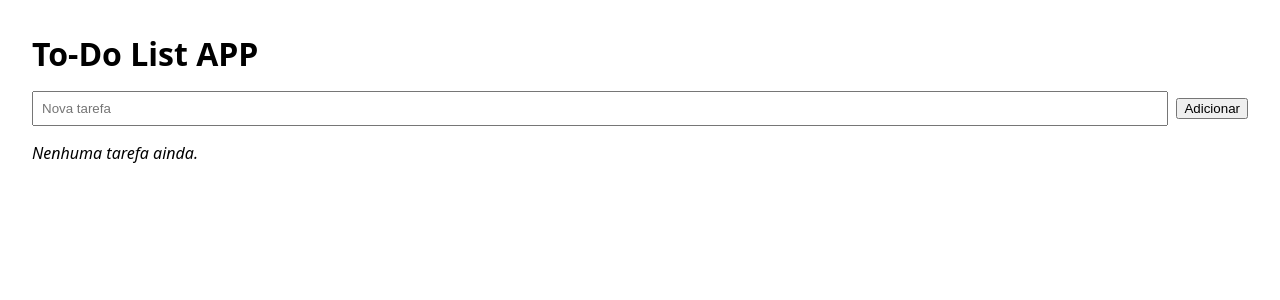
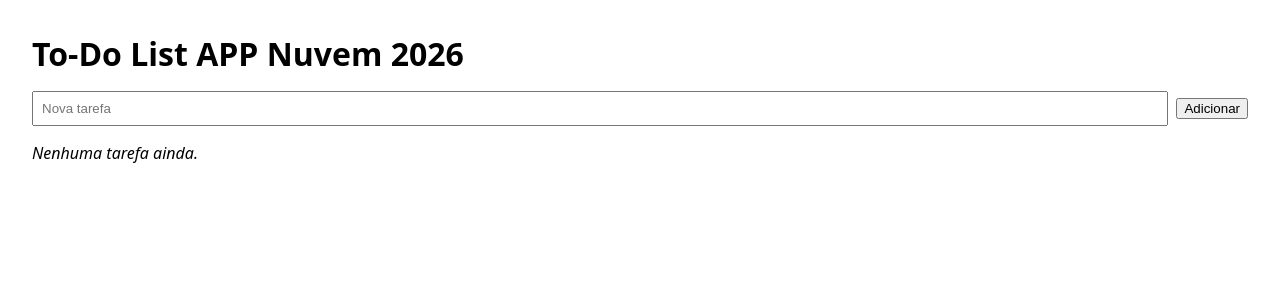
Before and after one commit to guiaf04/todolistnuvem, a Flask app: page / in a window 1280 px wide. Shown: the top 300 px of the page. Run offline with Flask 3, Linux system fonts and the light colour scheme; data that the repository does not hold is empty; parts of the project's set-up code (start-up, migrations or seed data) failed here and were passed over; some libraries are stand-ins or nearby versions.

Commit message:
alterando titulo

```diff
--- a/app/templates/index.html
+++ b/app/templates/index.html
@@ -3,7 +3,7 @@
   <head>
     <meta charset="utf-8" />
     <meta name="viewport" content="width=device-width, initial-scale=1" />
-    <title>To‑Do List App</title>
+    <title>To‑Do List App Nuvem 2026</title>
     <style>
       body { font-family: system-ui, -apple-system, Segoe UI, Roboto, Ubuntu, Cantarell, 'Helvetica Neue', Arial, 'Noto Sans', 'Apple Color Emoji', 'Segoe UI Emoji', 'Segoe UI Symbol'; margin: 2rem; }
       h1 { margin-bottom: 1rem; }
@@ -17,7 +17,7 @@
     </style>
   </head>
   <body>
-    <h1>To‑Do List APP</h1>
+    <h1>To‑Do List APP Nuvem 2026</h1>
 
     <form class="row" action="/add" method="post">
       <input type="text" name="title" placeholder="Nova tarefa" required style="flex:1; padding:.5rem;" />
```
